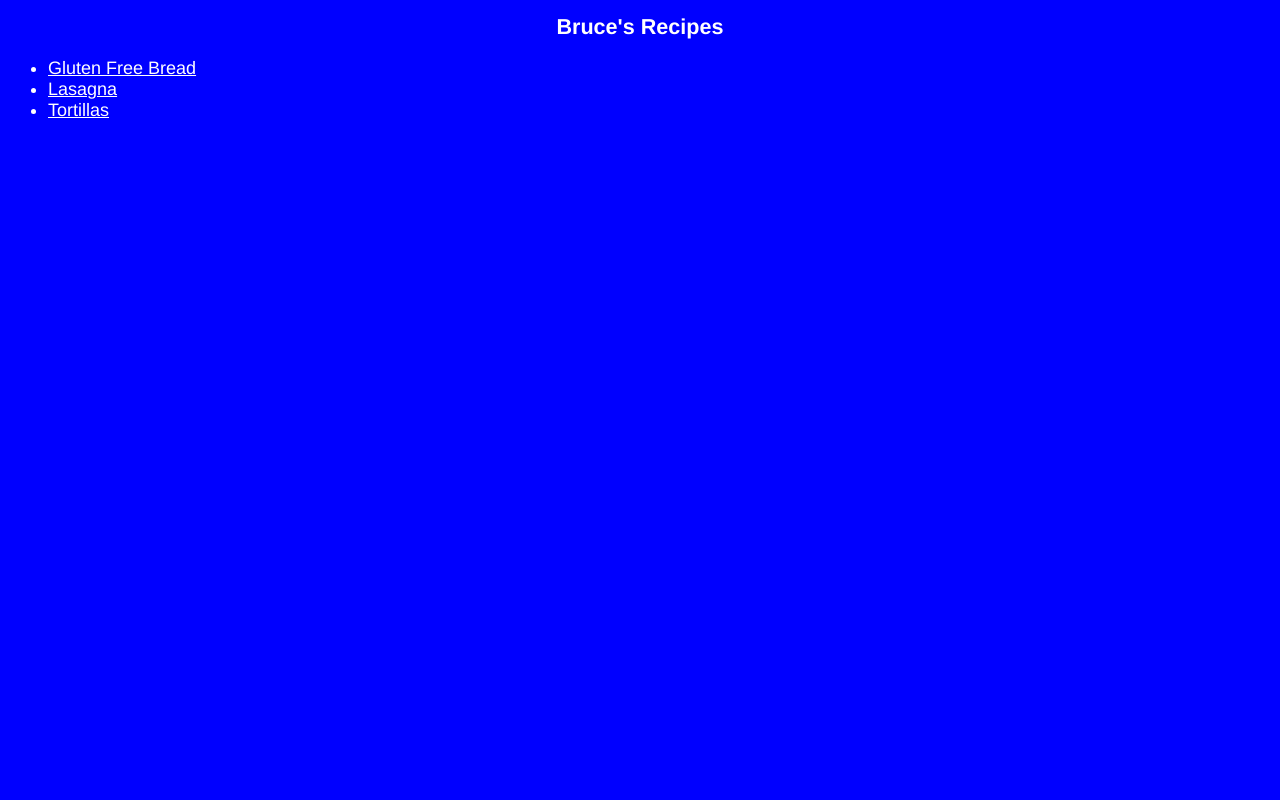
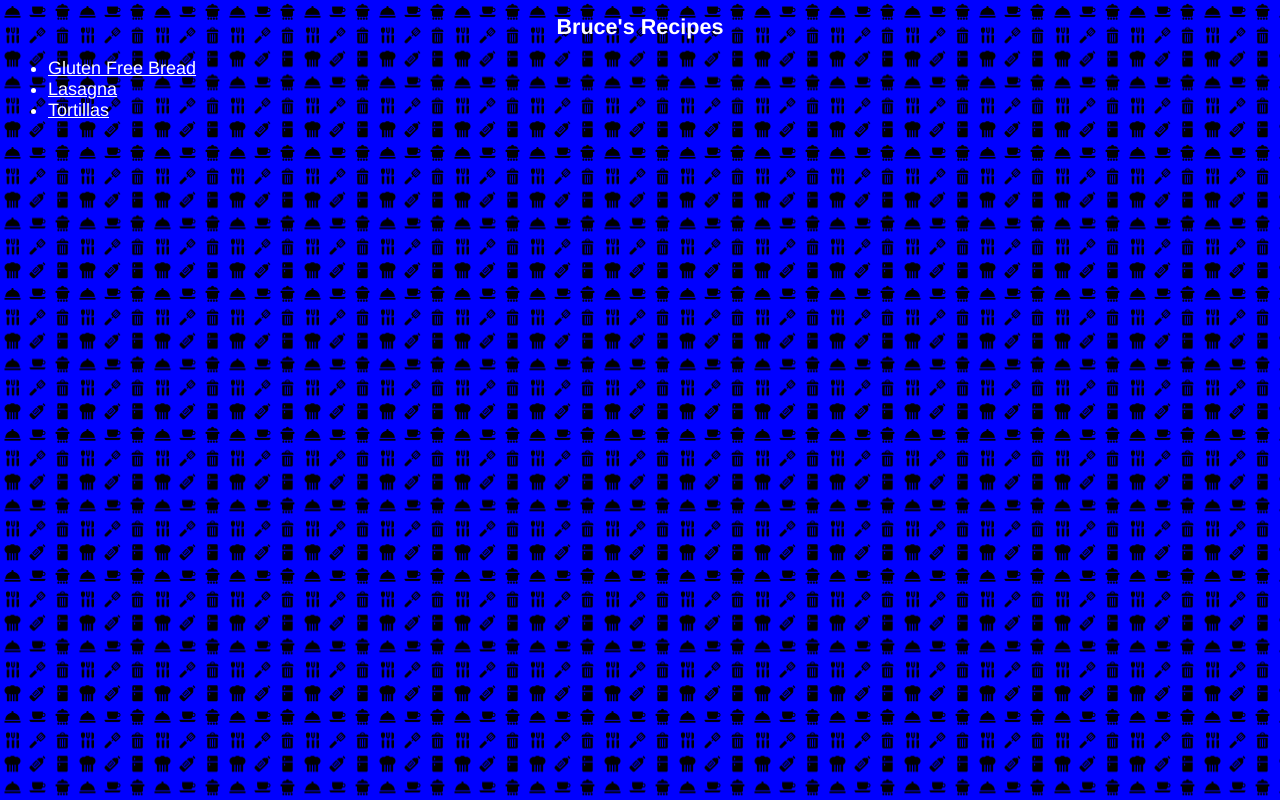
Before and after one commit to SpruceLeaves/recipe-site, a plain HTML site: page index.html in a window 1280 px wide. Drawn offline with Linux system fonts and the light colour scheme.

Commit message:
Add tile background

```diff
--- a/css/styles.css
+++ b/css/styles.css
@@ -2,7 +2,6 @@
     font-family: Helvetica, 'Times New Roman', serif;
     font-size: 18px;
     color: white;
-    background-color: blue;
 
 }
 
@@ -17,5 +16,10 @@ h3 {
     color: gold;
 }
 body {
-    background-image: url(../img/windows.png);
+    background-color: blue;
+    background-image: url(../img/kitchen.png);
+    height: 75px;
+    width: auto;
+    background-repeat: repeat;
+    background-size: 75px;
 }
```
Also changed, not shown: img/kitchen.png (added).
